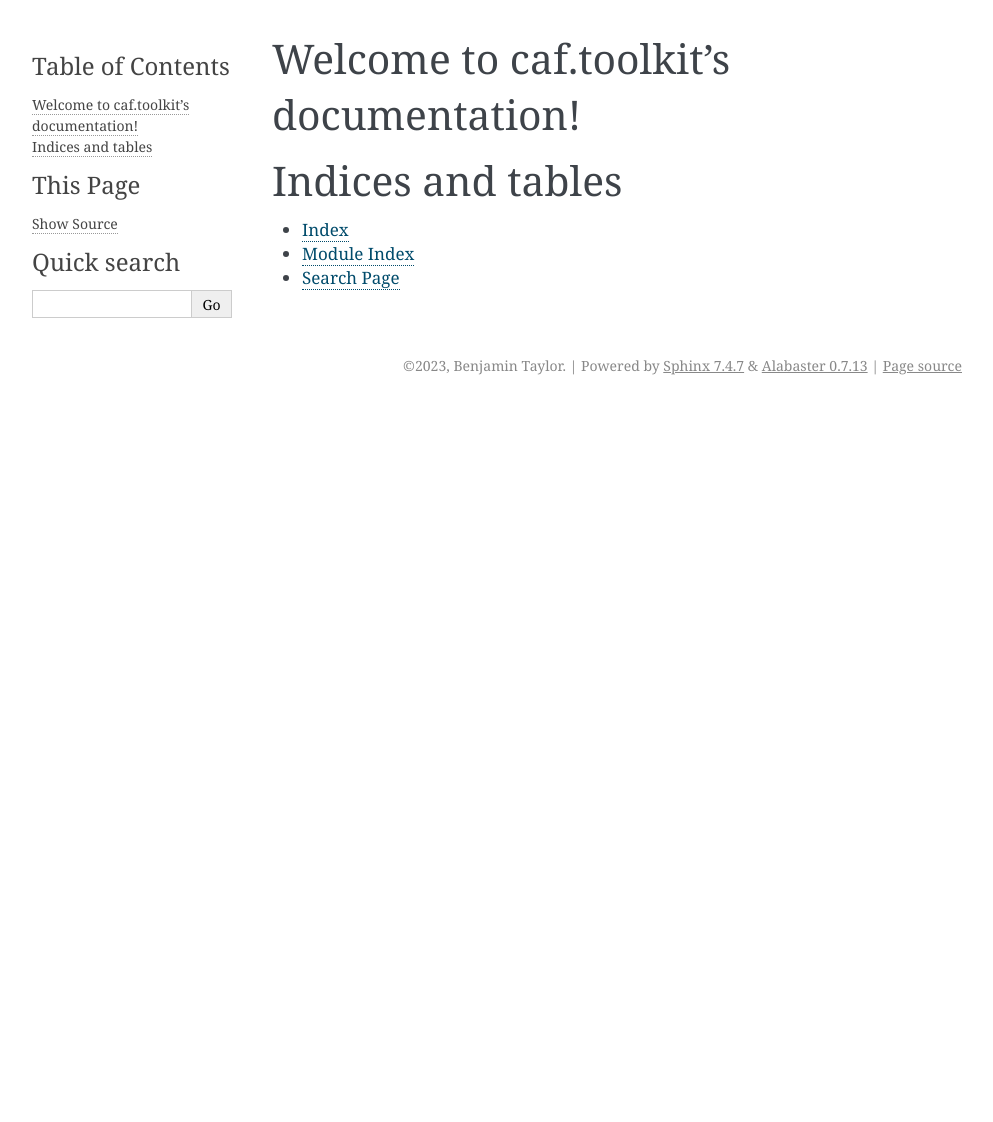
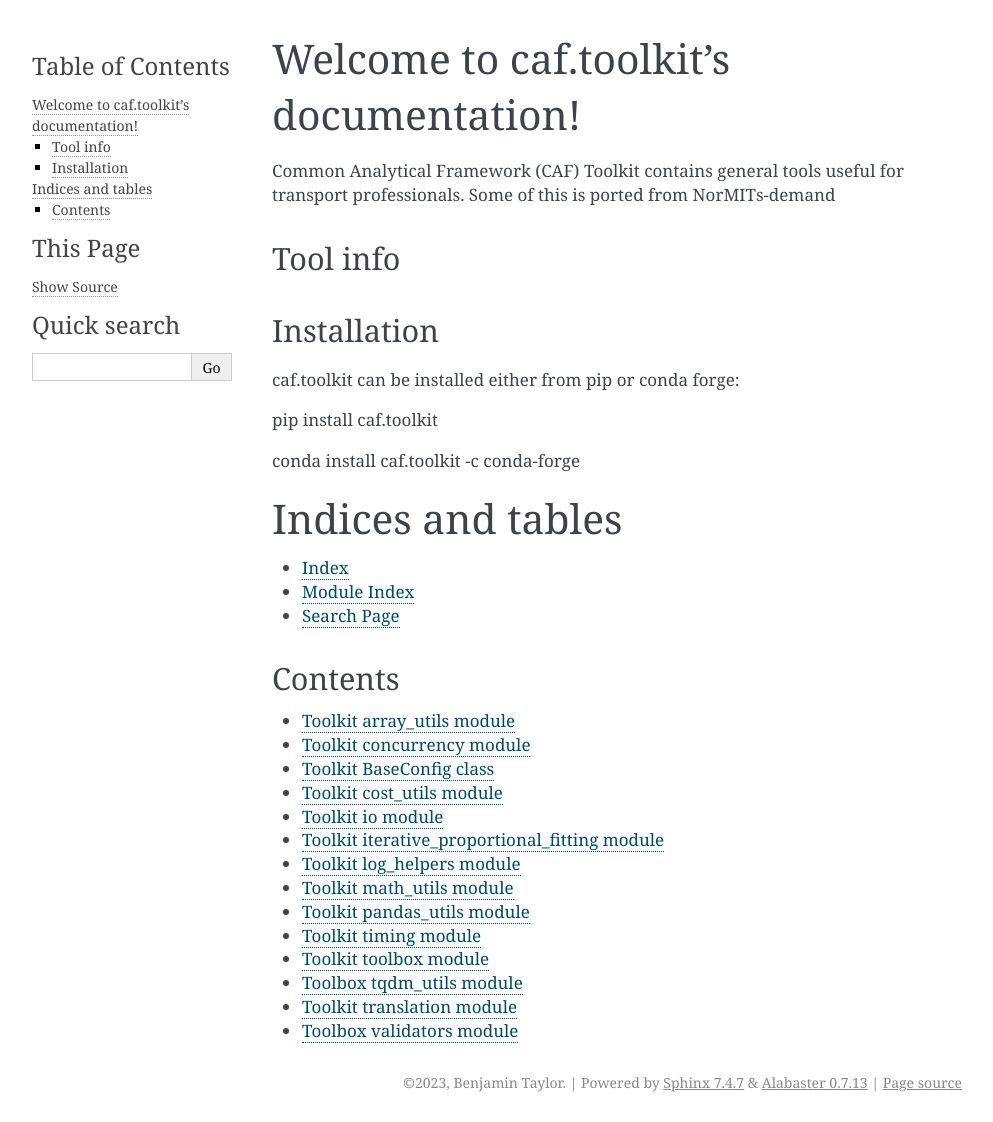
Before and after one commit to Transport-for-the-North/caf.toolkit, a Sphinx documentation site: the page built from docs/index.rst, in a window 1280 px wide. Shown: the whole page, without its empty margins (148-1141 px from the left). Built offline with Sphinx 7.4.7, drawn with Linux system fonts in a browser that asks for light colours; before the commit the page ends 900 px from its top, so only the background shows below that.

Commit message:
Skeleton of sphinx documentation

```diff
--- /dev/null
+++ b/docs/array_utils.rst
@@ -0,0 +1,5 @@
+Toolkit array_utils module
+--------------------------
+
+.. automodule:: array_utils
+   :members:
--- /dev/null
+++ b/docs/concurrency.rst
@@ -0,0 +1,5 @@
+Toolkit concurrency module
+--------------------------
+
+.. automodule:: concurrency/multiprocessing_wrapper
+   :members:
--- /dev/null
+++ b/docs/config_base.rst
@@ -0,0 +1,5 @@
+Toolkit BaseConfig class
+------------------------
+
+.. autoclass:: BaseConfig
+   :members:
--- /dev/null
+++ b/docs/cost_utils.rst
@@ -0,0 +1,5 @@
+Toolkit cost_utils module
+-------------------------
+
+.. automodule:: cost_utils
+   :members:
--- a/docs/index.rst
+++ b/docs/index.rst
@@ -6,8 +6,22 @@
 Welcome to caf.toolkit's documentation!
 =======================================
 
+Common Analytical Framework (CAF) Toolkit contains general tools useful for transport
+professionals. Some of this is ported from NorMITs-demand
+
+Tool info
+---------
+
+Installation
+------------
+caf.toolkit can be installed either from pip or conda forge:
+
+pip install caf.toolkit
+
+conda install caf.toolkit -c conda-forge
+
 .. toctree::
-   :maxdepth: 2
+   :maxdepth: 4
    :caption: Contents:
 
 
@@ -18,3 +32,23 @@
 * :ref:`genindex`
 * :ref:`modindex`
 * :ref:`search`
+
+Contents
+--------
+
+.. toctree::
+
+   array_utils
+   concurrency
+   config_base
+   cost_utils
+   io
+   iterative_proportional_fitting
+   log_helpers
+   math_utils
+   pandas_utils
+   timing
+   toolbox
+   tqdm_utils
+   translation
+   validators
--- /dev/null
+++ b/docs/io.rst
@@ -0,0 +1,5 @@
+Toolkit io module
+-----------------
+
+.. automodule:: io
+   :members:
--- /dev/null
+++ b/docs/iterative_proportional_fitting.rst
@@ -0,0 +1,5 @@
+Toolkit iterative_proportional_fitting module
+---------------------------------------------
+
+.. automodule:: iterative_proportional_fitting
+   :members:
--- /dev/null
+++ b/docs/log_helpers.rst
@@ -0,0 +1,5 @@
+Toolkit log_helpers module
+--------------------------
+
+.. automodule:: log_helpers
+   :members:
--- /dev/null
+++ b/docs/math_utils.rst
@@ -0,0 +1,5 @@
+Toolkit math_utils module
+-------------------------
+
+.. automodule:: math_utils
+   :members:
--- /dev/null
+++ b/docs/pandas_utils.rst
@@ -0,0 +1,5 @@
+Toolkit pandas_utils module
+---------------------------
+
+.. automodule:: pandas_utils
+   :members:
--- /dev/null
+++ b/docs/timing.rst
@@ -0,0 +1,5 @@
+Toolkit timing module
+---------------------
+
+.. automodule:: timing
+   :members:
--- /dev/null
+++ b/docs/toolbox.rst
@@ -0,0 +1,5 @@
+Toolkit toolbox module
+----------------------
+
+.. automodule:: toolbox
+   :members:
--- /dev/null
+++ b/docs/tqdm_utils.rst
@@ -0,0 +1,5 @@
+Toolbox tqdm_utils module
+-------------------------
+
+.. automodule:: tqdm_utils
+   :members:
--- /dev/null
+++ b/docs/translation.rst
@@ -0,0 +1,5 @@
+Toolkit translation module
+--------------------------
+
+.. automodule:: translation
+   :members:
--- /dev/null
+++ b/docs/validators.rst
@@ -0,0 +1,5 @@
+Toolbox validators module
+-------------------------
+
+.. automodule:: validators
+   :members:
```
